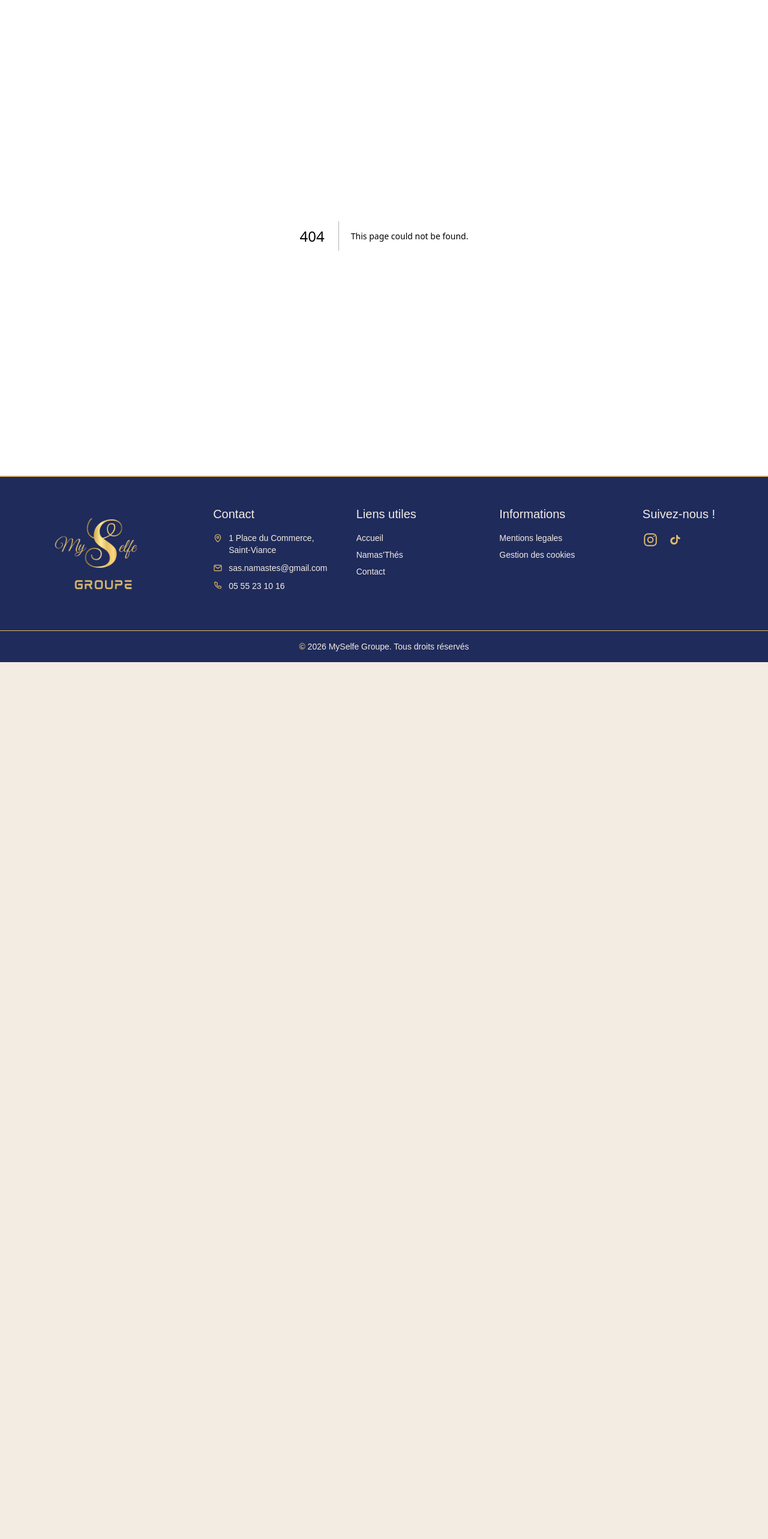
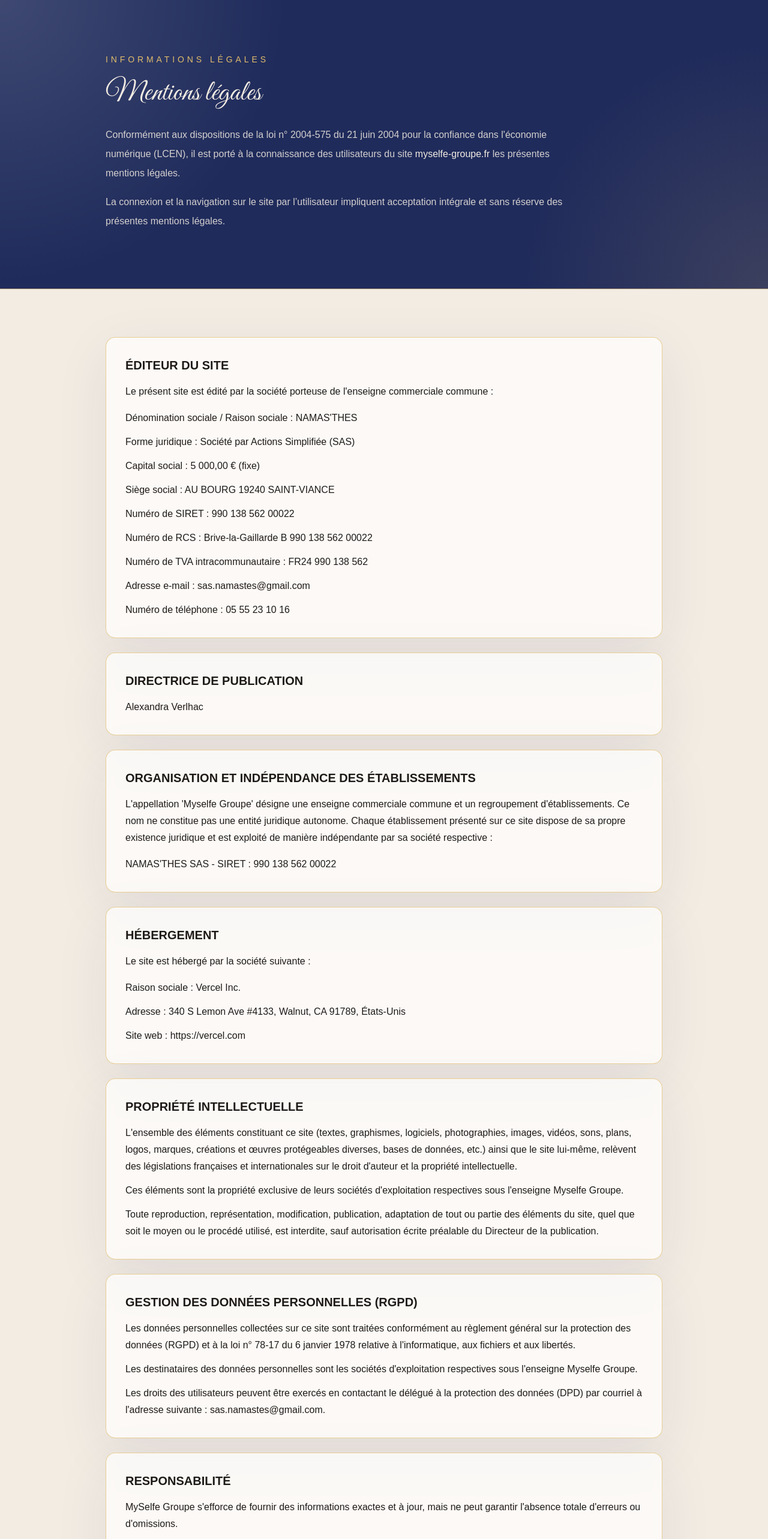
Before and after one commit to Myselfe-Groupe/Myselfe-groupe-website, a Next.js app: page /mentions-legales in a window 1280 px wide. Before the commit this address had no page. Shown: the part 100-2666 px from the top of the page at 60% size. Before the commit the page ends 1204 px from the top, so only its background shows below. Built offline with nearby package versions, Linux system fonts and the light colour scheme; a web font is replaced by a local one.

Commit message:
feat-MYS51 : Intégration de la page des mentions légales

```diff
--- /dev/null
+++ b/src/app/mentions-legales/page.tsx
@@ -0,0 +1,116 @@
+import type { Metadata } from "next";
+
+export const metadata: Metadata = {
+	title: "MySelfe Groupe - Mentions légales",
+	description: "Mentions légales du site MySelfe Groupe.",
+};
+
+const sections = [
+	{
+		title: "Éditeur du site",
+		description: "Le présent site est édité par la société porteuse de l'enseigne commerciale commune :",
+		items: [
+			"Dénomination sociale / Raison sociale : NAMAS'THES",
+			"Forme juridique : Société par Actions Simplifiée (SAS)",
+			"Capital social : 5 000,00 € (fixe)",
+			"Siège social : AU BOURG 19240 SAINT-VIANCE",
+			"Numéro de SIRET : 990 138 562 00022",
+			"Numéro de RCS : Brive-la-Gaillarde B 990 138 562 00022",
+			"Numéro de TVA intracommunautaire : FR24 990 138 562",
+			"Adresse e-mail : sas.namastes@gmail.com",
+			"Numéro de téléphone : 05 55 23 10 16",
+		],
+	},
+	{
+		title: "Directrice de publication",
+		items: ["Alexandra Verlhac"],
+	},
+	{
+		title: "Organisation et Indépendance des Établissements",
+		description: "L'appellation 'Myselfe Groupe' désigne une enseigne commerciale commune et un regroupement d'établissements. Ce nom ne constitue pas une entité juridique autonome. Chaque établissement présenté sur ce site dispose de sa propre existence juridique et est exploité de manière indépendante par sa société respective :",
+		items: ["NAMAS'THES SAS - SIRET : 990 138 562 00022"],
+	},
+	{
+		title: "Hébergement",
+		description: "Le site est hébergé par la société suivante :",
+		items: [
+			"Raison sociale : Vercel Inc.",
+			"Adresse : 340 S Lemon Ave #4133, Walnut, CA 91789, États-Unis",
+			"Site web : https://vercel.com",
+		],
+	},
+	{
+		title: "Propriété intellectuelle",
+		items: [
+			"L'ensemble des éléments constituant ce site (textes, graphismes, logiciels, photographies, images, vidéos, sons, plans, logos, marques, créations et œuvres protégeables diverses, bases de données, etc.) ainsi que le site lui-même, relèvent des législations françaises et internationales sur le droit d'auteur et la propriété intellectuelle.",
+			"Ces éléments sont la propriété exclusive de leurs sociétés d'exploitation respectives sous l'enseigne Myselfe Groupe.",
+			"Toute reproduction, représentation, modification, publication, adaptation de tout ou partie des éléments du site, quel que soit le moyen ou le procédé utilisé, est interdite, sauf autorisation écrite préalable du Directeur de la publication.",
+		],
+	},
+	{
+		title: "Gestion des Données Personnelles (RGPD)",
+		items: [
+			"Les données personnelles collectées sur ce site sont traitées conformément au règlement général sur la protection des données (RGPD) et à la loi n° 78-17 du 6 janvier 1978 relative à l'informatique, aux fichiers et aux libertés.",
+			"Les destinataires des données personnelles sont les sociétés d'exploitation respectives sous l'enseigne Myselfe Groupe.",
+			"Les droits des utilisateurs peuvent être exercés en contactant le délégué à la protection des données (DPD) par courriel à l'adresse suivante : sas.namastes@gmail.com.",
+		],
+	},
+	{
+		title: "Responsabilité",
+		items: [
+			"MySelfe Groupe s'efforce de fournir des informations exactes et à jour, mais ne peut garantir l'absence totale d'erreurs ou d'omissions.",
+			"L'utilisation du site s'effectue sous la seule responsabilité de l'utilisateur.",
+		],
+	},
+];
+
+export default function MentionsLegalesPage() {
+	return (
+		<main className="bg-background text-foreground">
+			<section className="relative overflow-hidden border-b border-border/60 bg-primary text-background">
+				<div className="absolute inset-0 bg-[radial-gradient(circle_at_top_left,rgba(255,255,255,0.14),transparent_35%),radial-gradient(circle_at_bottom_right,rgba(191,158,109,0.18),transparent_30%)]" />
+				<div className="relative mx-auto w-full max-w-5xl px-6 py-20 sm:px-10 lg:px-12 lg:py-24">
+					<p className="text-sm font-medium uppercase tracking-[0.35em] text-border">
+						Informations légales
+					</p>
+					<h1 className="mt-4 font-title text-4xl leading-tight sm:text-5xl">
+						Mentions légales
+					</h1>
+					<p className="mt-6 max-w-3xl text-base leading-8 text-background/85 sm:text-base">
+						Conformément aux dispositions de la loi n° 2004-575 du 21 juin 2004 pour la confiance dans l'économie numérique (LCEN), il est porté à la connaissance des utilisateurs du site <a href="https://myselfe-groupe.fr" className="text-background hover:underline">myselfe-groupe.fr</a> les présentes mentions légales.
+					</p>
+                    <p className="mt-4 max-w-3xl text-base leading-8 text-background/85 sm:text-base">
+                        La connexion et la navigation sur le site par l’utilisateur impliquent acceptation intégrale et sans réserve des présentes mentions légales.
+                    </p>
+				</div>
+			</section>
+
+			<section className="mx-auto w-full max-w-5xl px-6 py-16 sm:px-10 lg:px-12 lg:py-20">
+				<div className="grid gap-6">
+					{sections.map((section) => (
+						<article
+							key={section.title}
+							className="rounded-2xl border border-border/70 bg-white/70 p-6 shadow-[0_24px_90px_rgba(31,43,91,0.08)] backdrop-blur-sm sm:p-8"
+						>
+							<h2 className="font-text uppercase text-xl text-foreground font-semibold">
+								{section.title}
+							</h2>
+							{section.description && (
+								<p className="mt-4 text-sm leading-7 text-foreground sm:text-base">
+									{section.description}
+								</p>
+							)}
+							<ul className="mt-4 space-y-3 text-sm leading-7 text-foreground sm:text-base">
+								{section.items.map((item) => (
+									<li key={item} className="flex gap-3">
+										<span>{item}</span>
+									</li>
+								))}
+							</ul>
+						</article>
+					))}
+				</div>
+			</section>
+		</main>
+	);
+}
--- a/src/components/layout/Footer.tsx
+++ b/src/components/layout/Footer.tsx
@@ -2,14 +2,14 @@ import Link from "next/link";
 import Image from "next/image";
 
 const usefulLinks = [
-	{ label: "Accueil", href: "#accueil" },
-	{ label: "Namas'Thés", href: "#namas-thes" },
-	{ label: "Contact", href: "#contact" },
+	{ label: "Accueil", href: "/#accueil" },
+	{ label: "Namas'Thés", href: "/#namas-thes" },
+	{ label: "Contact", href: "/#contact" },
 ];
 
 const legalLinks = [
-	{ label: "Mentions legales", href: "#" },
-	{ label: "Gestion des cookies", href: "#" },
+	{ label: "Mentions légales", href: "/mentions-legales" },
+	{ label: "Politique de confidentialité", href: "/politique-de-confidentialite" },
 ];
 
 export default function Footer() {
--- a/src/components/layout/Navbar.tsx
+++ b/src/components/layout/Navbar.tsx
@@ -2,15 +2,15 @@ import Link from "next/link";
 import Image from "next/image";
 
 const navLinks = [
-	{ label: "Accueil", href: "#accueil" },
-	{ label: "Namas'Thés", href: "#namas-thes" },
+	{ label: "Accueil", href: "/#accueil" },
+	{ label: "Namas'Thés", href: "/#namas-thes" },
 ];
 
 export default function Navbar() {
 	return (
 		<header className="sticky top-0 z-50 border-b border-border bg-primary backdrop-blur-md">
 			<div className="mx-auto flex w-full max-w-6xl items-center justify-between gap-6 px-6 py-4 sm:px-10 lg:px-12">
-				<Link href="/" className="relative flex flex-col leading-none text-foreground items-center justify-center h-full">
+				<Link href="/#accueil" className="relative flex flex-col leading-none text-foreground items-center justify-center h-full">
 					<Image
                         src="/logo/MyselfeGroupeLogo.png"
                         alt="Logo de Myselfe Groupe"
@@ -20,7 +20,7 @@ export default function Navbar() {
                     />
 				</Link>
 
-				<nav className="hidden items-center gap-8 md:flex" earia-label="Navigation principale">
+				<nav className="hidden items-center gap-8 md:flex" aria-label="Navigation principale">
 					{navLinks.map((link) => (
 						<Link
 							key={link.label}
@@ -34,7 +34,7 @@ export default function Navbar() {
 				</nav>
 
 				<Link
-					href="#contact"
+					href="/#contact"
 					className="inline-flex items-center justify-center rounded-full border border-border bg-primary px-5 py-2 text-sm font-medium text-background transition-colors hover:opacity-90"
 				>
 					Nous contacter
```
